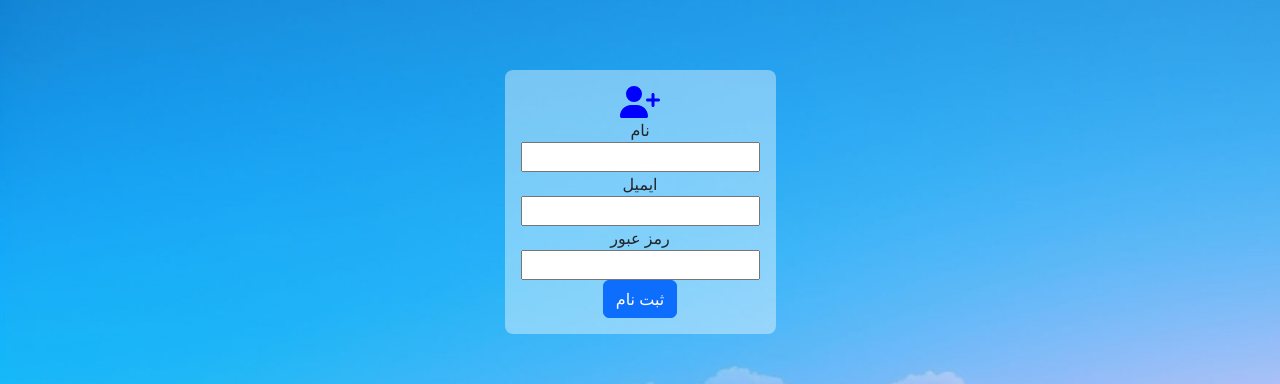
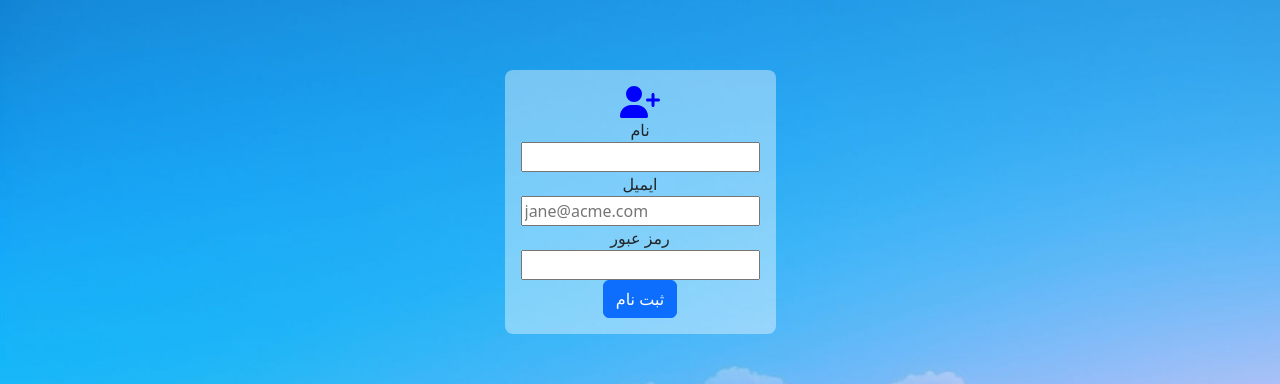
Before and after one commit to ali-ghavidel/formik, a React (Create React App) app: page / in a window 1280 px wide. Shown: the part 198-582 px from the top of the page. Built offline with nearby package versions, Linux system fonts and the light colour scheme.

Commit message:
formik components

```diff
--- a/src/components/App.js
+++ b/src/components/App.js
@@ -1,10 +1,10 @@
 import './App.css';
-import Form from './form/Form';
+import RegisterForm from './form/RegisterForm';
 
 function App() {
   return (
     <div className="App d-flex justify-content-center align-items-center">
-      <Form />
+      <RegisterForm />
     </div>
   );
 }
--- a/src/components/form/Form.jsx
+++ /dev/null
@@ -1,33 +0,0 @@
-import React from 'react';
-import { FontAwesomeIcon} from '@fortawesome/react-fontawesome';
-import { faUserPlus } from '@fortawesome/free-solid-svg-icons';
-import { useFormik } from 'formik';
-import { initialValues, onSubmit, validationSchema } from './formik'
-import '../App.css';
-
-const Form = () => {
-    const formik = useFormik({
-        initialValues,
-        onSubmit,
-        validationSchema
-    })
-    return (
-        <div>
-            <form className='form d-flex flex-column justify-content-center align-items-center' onSubmit={formik.handleSubmit}>
-                <FontAwesomeIcon icon={faUserPlus} color='blue' fontSize="2rem" />
-                <label htmlFor='name'>نام</label>
-                <input type='text' id='name' {...formik.getFieldProps('name')} />
-                {formik.errors.name && formik.touched.name ? <small className='text-danger'>{formik.errors.name}</small> : null}
-                <label htmlFor='email'>ایمیل</label>
-                <input type='email' id='email' {...formik.getFieldProps('email')} />
-                {formik.errors.email && formik.touched.email ? <small className='text-danger'>{formik.errors.email}</small> : null}
-                <label htmlFor='pass'>رمز عبور</label>
-                <input type='password' id='pass' {...formik.getFieldProps('pass')} />
-                {formik.errors.pass && formik.touched.pass ? <small className='text-danger'>{formik.errors.pass}</small> : null}
-                <button type='submit' className='btn btn-primary'>ثبت نام</button>
-            </form>
-        </div>
-    );
-}
-
-export default Form;
--- /dev/null
+++ b/src/components/form/RegisterForm.jsx
@@ -0,0 +1,55 @@
+import React from 'react';
+import { FontAwesomeIcon} from '@fortawesome/react-fontawesome';
+import { faUserPlus } from '@fortawesome/free-solid-svg-icons';
+import { ErrorMessage, FastField, Formik, Form } from 'formik';
+import { initialValues, onSubmit, validationSchema } from './formik'
+import '../App.css';
+
+const RegisterForm = () => {
+    return (
+        <Formik initialValues={initialValues} onSubmit={onSubmit} validationSchema={validationSchema}>
+                <Form className='form d-flex flex-column align-items-center justify-content-center'>
+                    <FontAwesomeIcon icon={faUserPlus} color='blue' fontSize="2rem" />
+                    <label htmlFor='name'>نام</label>
+                    <FastField type='text' id='name' name="name" />
+                    <ErrorMessage name='name'>
+                        {(msg)=>{
+                            return( <div className='text-danger'>{msg}</div> );
+                        }}
+                    </ErrorMessage>
+                    <label htmlFor='email'>ایمیل</label>
+                    <FastField type='email' id='email' name="email" placeholder="jane@acme.com" />
+                    <ErrorMessage name='email' className='text-danger' />
+                    <label htmlFor='pass'>رمز عبور</label>
+                    <FastField type='password' id='pass' name="pass" />
+                    <ErrorMessage name='pass' className='text-danger' />
+                    <button type='submit' className='btn btn-primary'>ثبت نام</button>
+                </Form>
+        </Formik>
+    );
+    // const formik = useFormik({
+    //     initialValues,
+    //     onSubmit,
+    //     validationSchema
+    // })
+    // return (
+    //     <div>
+    //         <form className='form d-flex flex-column justify-content-center align-items-center' onSubmit={formik.handleSubmit}>
+    //             <FontAwesomeIcon icon={faUserPlus} color='blue' fontSize="2rem" />
+    //             <label htmlFor='name'>نام</label>
+    //             <input type='text' id='name' {...formik.getFieldProps('name')} />
+    //             {formik.errors.name && formik.touched.name ? <small className='text-danger'>{formik.errors.name}</small> : null}
+    //             <label htmlFor='email'>ایمیل</label>
+    //             <input type='email' id='email' {...formik.getFieldProps('email')} />
+    //             {formik.errors.email && formik.touched.email ? <small className='text-danger'>{formik.errors.email}</small> : null}
+    //             <label htmlFor='pass'>رمز عبور</label>
+    //             <input type='password' id='pass' {...formik.getFieldProps('pass')} />
+    //             {formik.errors.pass && formik.touched.pass ? <small className='text-danger'>{formik.errors.pass}</small> : null}
+    //             <button type='submit' className='btn btn-primary'>ثبت نام</button>
+    //         </form>
+    //     </div>
+    // );
+
+}
+
+export default RegisterForm;
```
